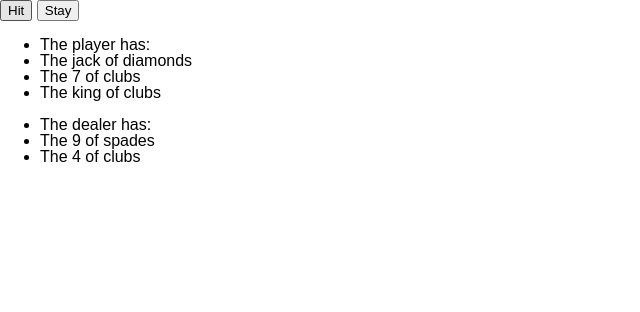
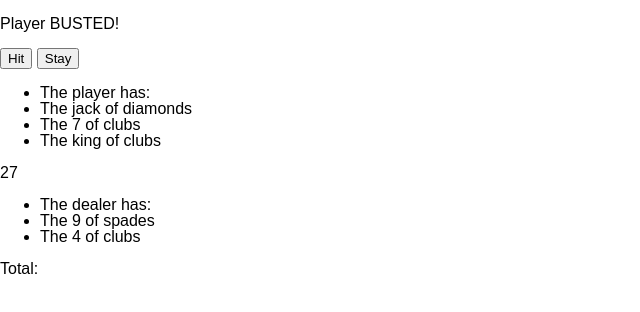
Before and after one commit to mmyenny/blackjack-2, a website: page public/index.html in a window 1280 px wide. Both pictures are taken after a click on the button "Hit". Shown: the whole page, without its empty margins (0-640 px from the left). Drawn offline with Linux system fonts and the light colour scheme.

Commit message:
Adds total value of players hand

```diff
--- a/public/index.html
+++ b/public/index.html
@@ -8,16 +8,21 @@
     <link rel="stylesheet" href="/screen.css">
   </head>
   <body>
+    <div>
+      <p class="game-status"></p>
+    </div>
     <button class="hit">Hit</button>
     <button class="stay">Stay</button>
 
-    <ul class="playerHand">
+    <ul class="player-hand">
       <li>The player has:</li>
     </ul>
+    <p class="player-hand-total"></p>
 
-    <ul class="dealerHand">
+    <ul class="dealer-hand">
       <li>The dealer has:</li>
     </ul>
+    <p class="dealer-hand-total">Total:</p>
 
     <script src="/main.js" charset="utf-8"></script>
   </body>
--- a/public/main.js
+++ b/public/main.js
@@ -57,14 +57,29 @@ let deck = [
 let playerHand = []
 let dealerHand = []
 
+let valueOfDealersHand = 0
+
 const dealCardToPlayer = () => {
   //-pop another card
   //-push it to the hand
   //add the card to the UI
-  let playerHandList = document.querySelector('.playerHand')
+  let playerHandList = document.querySelector('.player-hand')
   let card = deck.pop()
 
   playerHand.push(card)
+
+  let valueOfPlayersHand = 0
+  playerHand.forEach(card => {
+    valueOfPlayersHand += card.value
+  })
+
+  let playerHandTotal = document.querySelector('.player-hand-total')
+  playerHandTotal.textContent = valueOfPlayersHand
+
+  if (valueOfPlayersHand > 21) {
+    let gameStatus = document.querySelector('.game-status')
+    gameStatus.textContent = 'Player BUSTED!'
+  }
 
   //Add this card to the UI
 
@@ -77,7 +92,7 @@ const dealCardToPlayer = () => {
 }
 
 const dealCardToDealer = () => {
-  let dealerHandList = document.querySelector('.dealerHand')
+  let dealerHandList = document.querySelector('.dealer-hand')
   let card = deck.pop()
 
   dealerHand.push(card)
```
